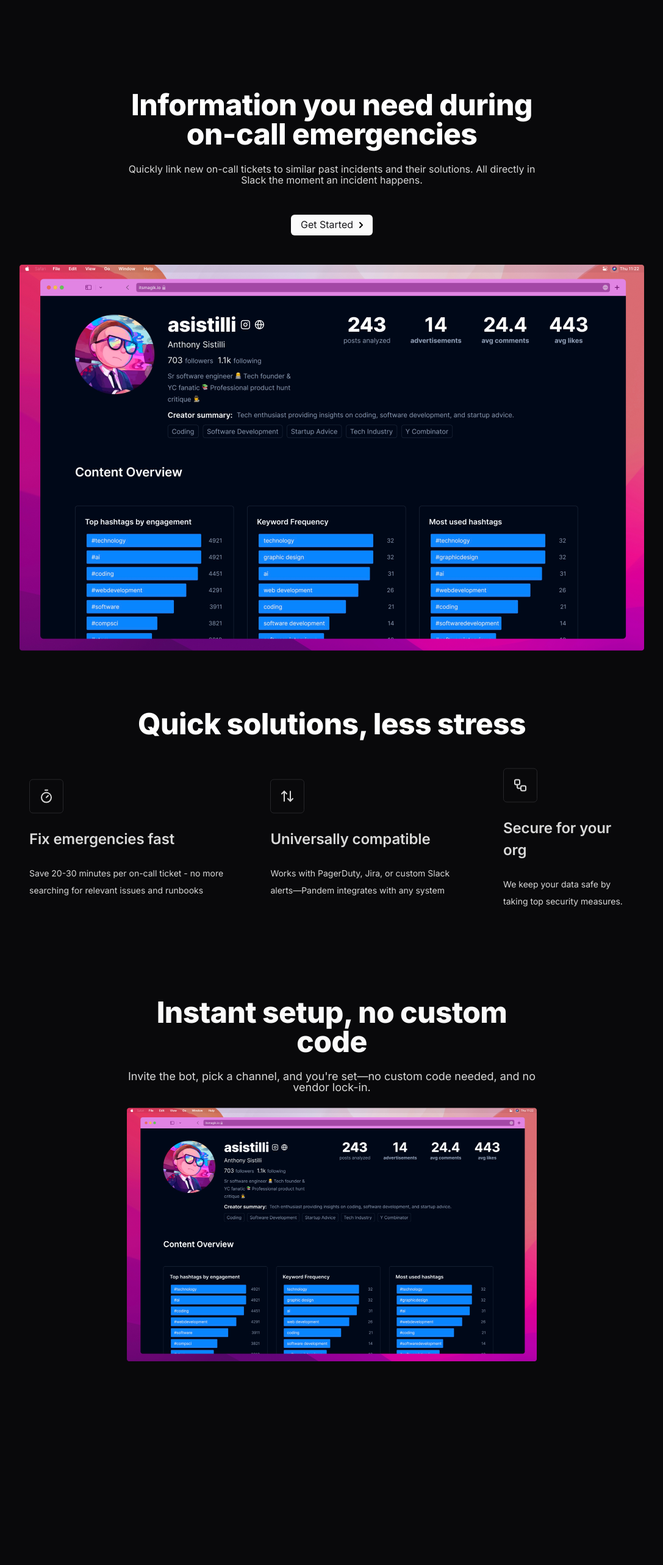
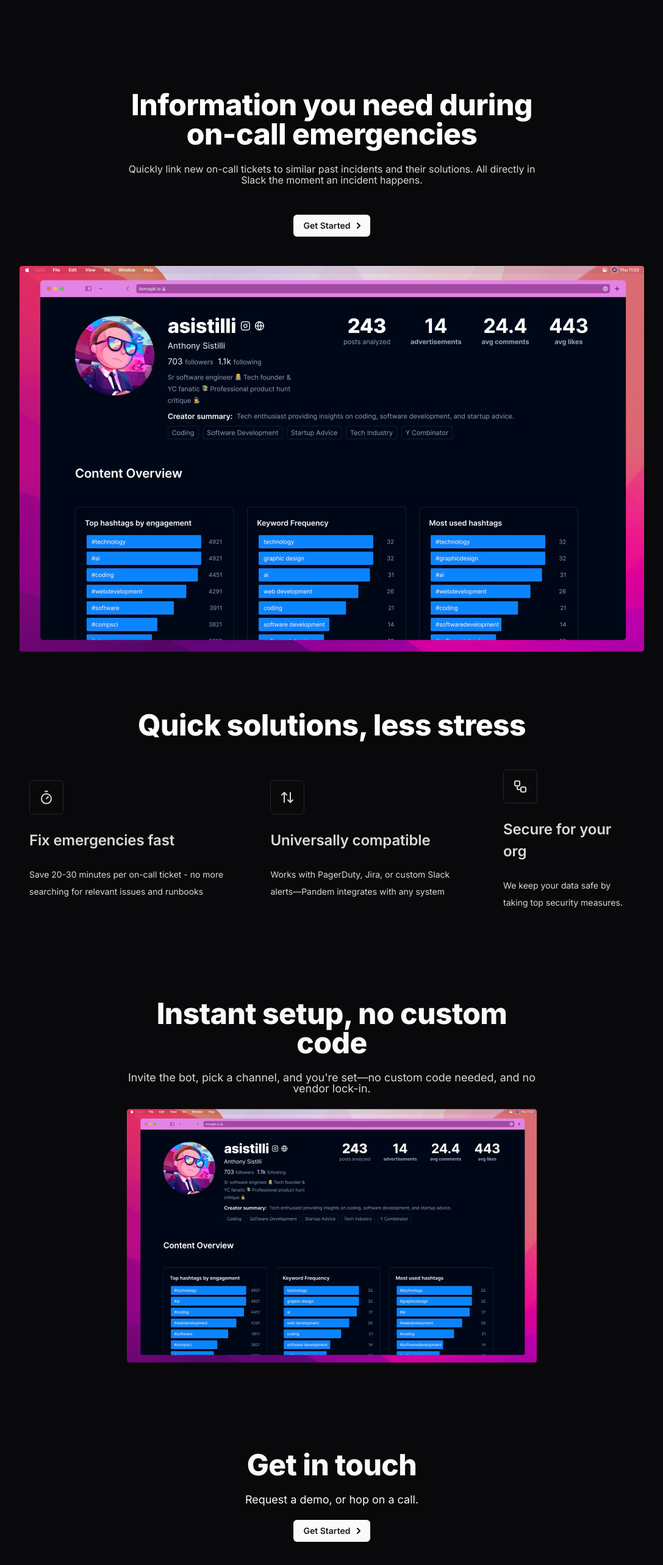
Before and after one commit to adityatyagi-av/programmingpathshala, a Next.js app in the folder frontend/: page / in a window 1280 px wide. Shown: the part 84-2650 px from the top of the page at 61% size, without its empty margins (96-1183 px from the left). Before the commit the page ends 2460 px from the top, so only its background shows below. Built offline with nearby package versions, Linux system fonts and the light colour scheme.

Commit message:
cta added

```diff
--- a/frontend/app/page.js
+++ b/frontend/app/page.js
@@ -1,3 +1,4 @@
+import Contact from "@/components/homeComponents/Contact";
 import Feature from "@/components/homeComponents/Feature";
 import Hero from "@/components/homeComponents/Hero";
 import Image from "next/image";
@@ -7,6 +8,7 @@
     <div >
     <Hero/>
     <Feature/>
+    <Contact/>
     </div>
   );
 }
--- /dev/null
+++ b/frontend/components/homeComponents/Contact.jsx
@@ -0,0 +1,41 @@
+import React from 'react'
+
+const Contact = () => {
+  return (
+<div className='my-36'>
+
+    <h1 className='text-5xl text-[#FAFAFA] font-extrabold leading-[48px] tracking-[-0.012em] text-center'>Get in touch</h1>
+    {/* //styleName: h5;
+font-family: Inter;
+font-size: 18px;
+font-weight: 400;
+line-height: 18px;
+text-align: center; */}
+
+    <h5 className='text-lg font-normal text-[#FAFAFA] my-6 leading-[18px] text-center'>Request a demo, or hop on a call.</h5>
+    <button className="bg-[#FAFAFA] px-4 py-1 flex items-center justify-center text-center max-w-fit rounded-[6px] mx-auto ">
+        <span className="flex">
+      <p className="text-sm font-semibold text-left leading-7 text-[#18181B]">Get Started</p>
+          <svg
+            width="6"
+            className="dark:text-white my-auto ml-2.5"
+            height="10"
+            viewBox="0 0 6 10"
+            fill="none"
+            xmlns="http://www.w3.org/2000/svg"
+          >
+            <path
+              d="M1 9L5 5L1 1"
+              stroke="black"
+              stroke-width="2"
+              stroke-linecap="round"
+              stroke-linejoin="round"
+            />
+          </svg>
+        </span>
+      </button>
+      </div>
+  )
+}
+
+export default Contact
--- a/frontend/components/homeComponents/Feature.jsx
+++ b/frontend/components/homeComponents/Feature.jsx
@@ -79,7 +79,7 @@
       </div>
 
       {/* code for 2nd feature */}
-            <div className="my-24 md:my-36 md:mx-[304px]">
+            <div className="mt-24 md:mt-36 md:mx-[304px]">
 
 
                 <h1 className="text-3xl font-semibold leading-9 tracking-[-0.0075em] md:text-5xl md:font-extrabold md:leading-[48px] md:tracking-[-0.012em] text-center text-[#FAFAFA]">
--- a/frontend/components/homeComponents/Hero.jsx
+++ b/frontend/components/homeComponents/Hero.jsx
@@ -18,10 +18,10 @@
       </header>
       <button className="bg-[#FAFAFA] mt-12 px-4 py-1 flex items-center justify-center text-center max-w-fit rounded-[6px] mx-auto ">
         <span className="flex">
-          <p className="text-[#18181B]">Get Started</p>
+          <p className="text-sm font-semibold text-left leading-7 text-[#18181B]">Get Started</p>
           <svg
             width="6"
-            className="dark:text-white my-2 ml-2.5"
+            className="dark:text-white my-auto ml-2.5"
             height="10"
             viewBox="0 0 6 10"
             fill="none"
```
